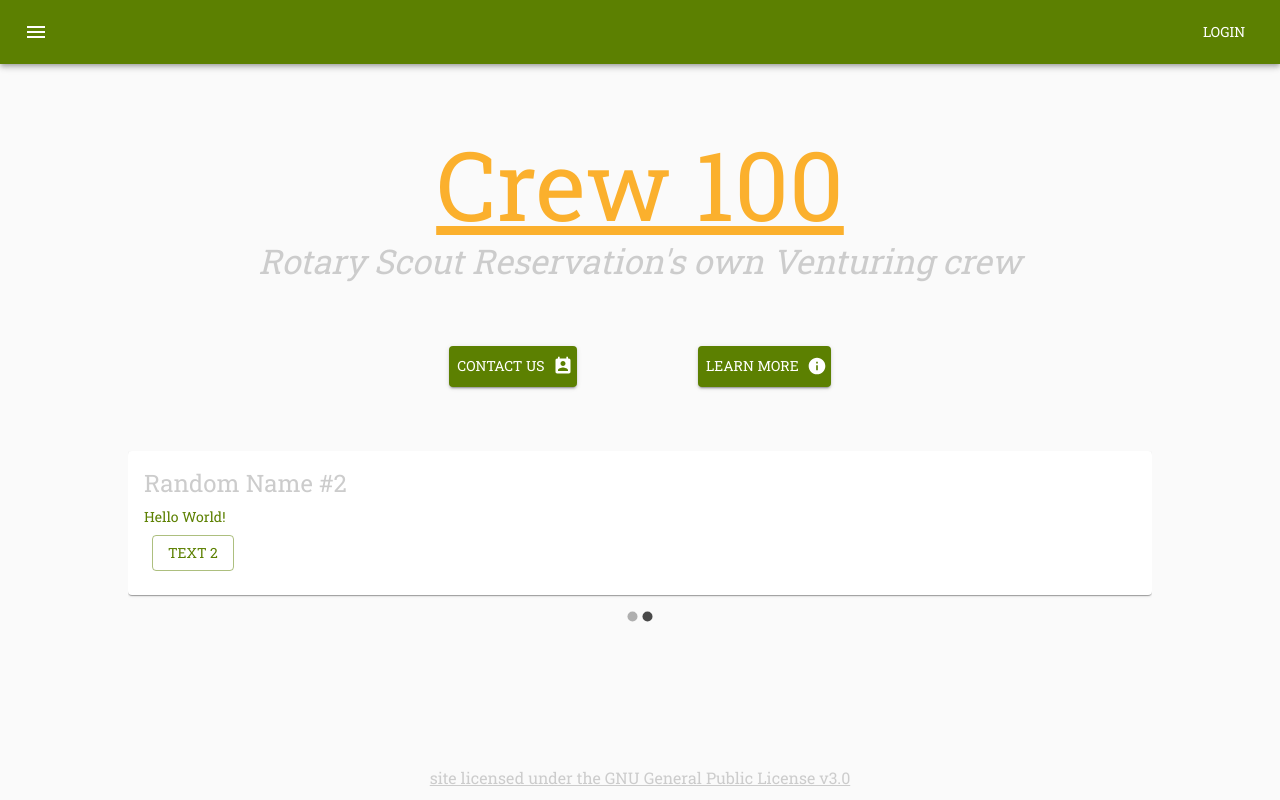
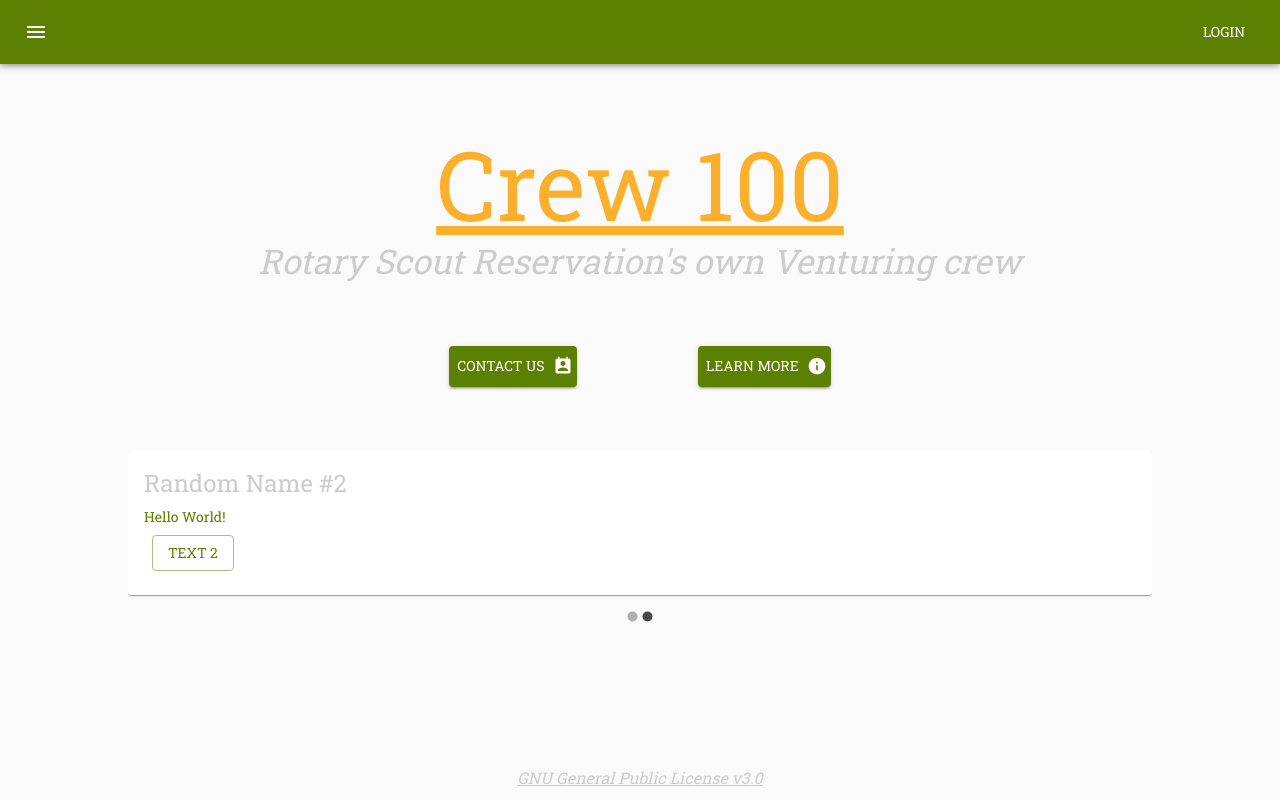
Before and after one commit to louismeunier/crew100, a Next.js app: page / in a window 1280 px wide. Built offline with nearby package versions, Linux system fonts and the light colour scheme.

Commit message:
Update footer to be sticky

```diff
--- a/components/Footer.tsx
+++ b/components/Footer.tsx
@@ -1,22 +1,19 @@
 import { Typography } from "@material-ui/core";
 import Grid from "@material-ui/core/Grid"
-import List from "@material-ui/core/List"
-import ListItem from "@material-ui/core/ListItem"
-import ListItemText from "@material-ui/core/ListItemText"
 import { makeStyles } from "@material-ui/core/styles";
 
 const useStyles = makeStyles(theme => ({
     wrapper: {
+        marginTop: theme.spacing(2),
         marginBottom: theme.spacing(1),
-        bottom: 0,
-        position: "fixed",
         width: "100%"
     },
     container: {
         width: "50%"
     },
     link: {
-        color: theme.palette.text.primary
+        color: theme.palette.text.primary,
+        fontStyle: "italic"
     }
 }))
 export default function Footer() {
@@ -39,7 +36,7 @@
                         component="a"
                         href="https://github.com/louismeunier/crew100/blob/main/LICENSE"
                     >
-                        site licensed under the GNU General Public License v3.0
+                        GNU General Public License v3.0
                     </Typography>
                 </Grid>
             </Grid>
```
